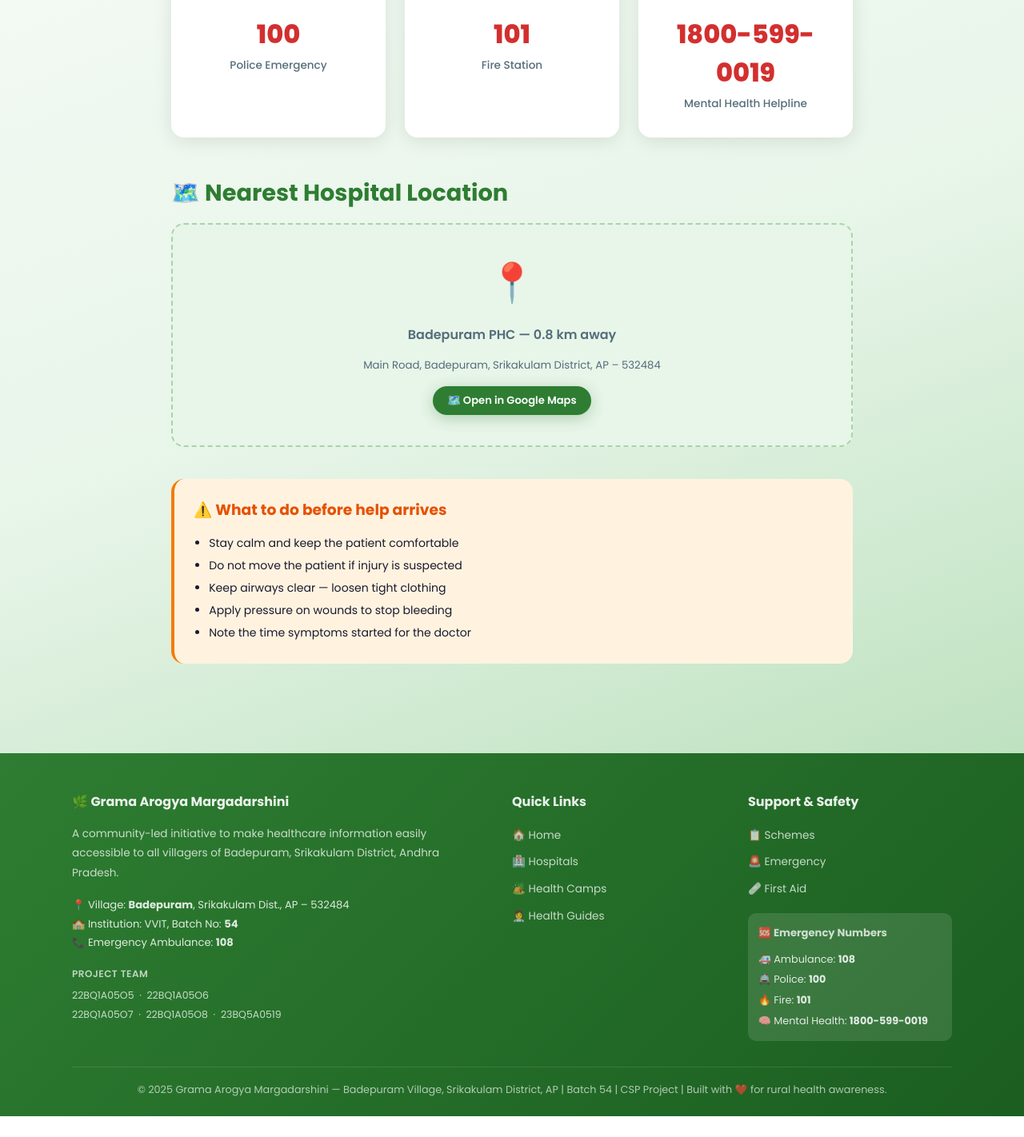
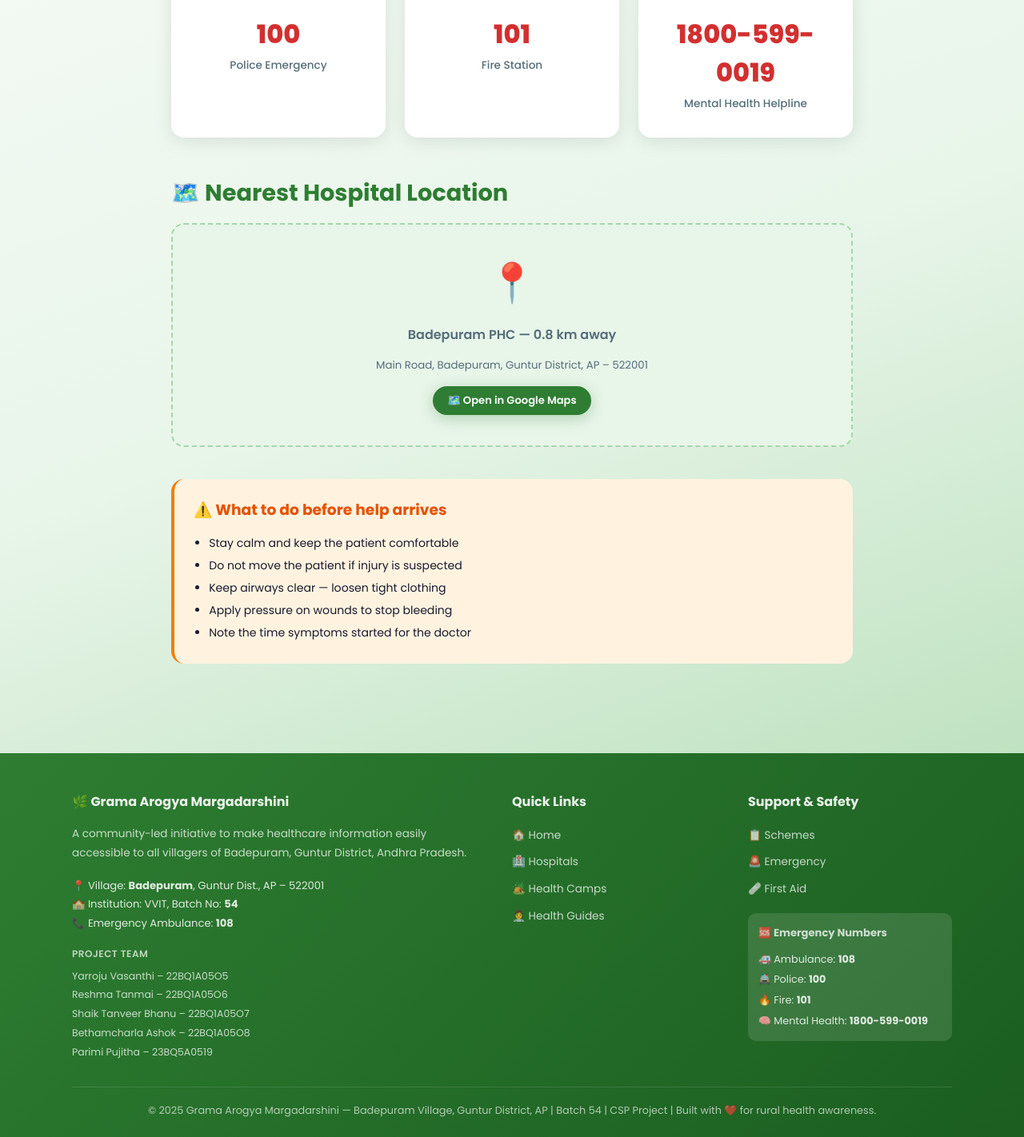
Before and after one commit to VasanthiYarroju/Grama_arogya_margadharshini, a React (Vite) app: page /emergency in a window 1280 px wide. Shown: the part 826-2248 px from the top of the page at 80% size. Before the commit the page ends 2222 px from the top, so only its background shows below. Built offline with nearby package versions, Linux system fonts and the light colour scheme.

Commit message:
Fix district to Guntur and add team member names to roll numbers

```diff
--- a/src/components/Footer.jsx
+++ b/src/components/Footer.jsx
@@ -10,15 +10,18 @@ export default function Footer() {
           <h4>🌿 {t('nav.logo')}</h4>
           <p>{t('footer.about')}</p>
           <p style={{ marginTop: '1rem', fontSize: '0.82rem', opacity: 0.85 }}>
-            📍 {t('footer.village')}: <strong>Badepuram</strong>, Srikakulam Dist., AP – 532484<br />
+            📍 {t('footer.village')}: <strong>Badepuram</strong>, Guntur Dist., AP – 522001<br />
             🏫 {t('footer.institution')}: VVIT, Batch No: <strong>54</strong><br />
             📞 {t('footer.emergency')}: <strong>108</strong>
           </p>
           <div style={{ marginTop: '1rem' }}>
             <p style={{ fontSize: '0.75rem', opacity: 0.7, marginBottom: '.3rem', fontWeight: 600, letterSpacing: '.5px', textTransform: 'uppercase' }}>{t('footer.team')}</p>
             <p style={{ fontSize: '0.78rem', opacity: 0.75, lineHeight: 1.9 }}>
-              22BQ1A05O5 &nbsp;·&nbsp; 22BQ1A05O6<br />
-              22BQ1A05O7 &nbsp;·&nbsp; 22BQ1A05O8 &nbsp;·&nbsp; 23BQ5A0519
+              Yarroju Vasanthi – 22BQ1A05O5<br />
+              Reshma Tanmai – 22BQ1A05O6<br />
+              Shaik Tanveer Bhanu – 22BQ1A05O7<br />
+              Bethamcharla Ashok – 22BQ1A05O8<br />
+              Parimi Pujitha – 23BQ5A0519
             </p>
           </div>
         </div>
--- a/src/i18n/translations.js
+++ b/src/i18n/translations.js
@@ -17,7 +17,7 @@ const translations = {
 
     // ── FOOTER ───────────────────────────────────────
     footer: {
-      about: 'A community-led initiative to make healthcare information easily accessible to all villagers of Badepuram, Srikakulam District, Andhra Pradesh.',
+      about: 'A community-led initiative to make healthcare information easily accessible to all villagers of Badepuram, Guntur District, Andhra Pradesh.',
       village: 'Village',
       institution: 'Institution',
       emergency: 'Emergency Ambulance',
@@ -29,12 +29,12 @@ const translations = {
       police: 'Police',
       fire: 'Fire',
       mental: 'Mental Health',
-      copy: '© 2025 Grama Arogya Margadarshini — Badepuram Village, Srikakulam District, AP | Batch 54 | CSP Project | Built with ❤️ for rural health awareness.',
+      copy: '© 2025 Grama Arogya Margadarshini — Badepuram Village, Guntur District, AP | Batch 54 | CSP Project | Built with ❤️ for rural health awareness.',
     },
 
     // ── HOME ─────────────────────────────────────────
     home: {
-      badge: 'Community Health Portal · Badepuram · Srikakulam Dist., AP',
+      badge: 'Community Health Portal · Badepuram · Guntur Dist., AP',
       heroTitle1: 'Grama Arogya',
       heroTitle2: ' Margadarshini',
       heroSub: 'Bridging the health information gap for every family in Badepuram.\nHospitals · Emergency · Schemes · ASHA Workers · Free Camps — all in one place.',
@@ -90,7 +90,7 @@ const translations = {
         { icon: '🆓', t: 'Completely Free', d: 'No charges, no registration needed ever' },
       ],
       emBannerTitle: '🚨 Medical Emergency?',
-      emBannerSub: 'Free ambulance available 24/7 across Srikakulam District. One tap to call.',
+      emBannerSub: 'Free ambulance available 24/7 across Guntur District. One tap to call.',
       emBannerBtn: '📞 Call 108 Now',
       services: [
         { icon: '🏥', title: 'Hospitals', desc: '4 nearby hospitals with timings, phone & directions.', to: '/hospitals' },
@@ -164,7 +164,7 @@ const translations = {
       tapSub: '24/7 emergency services for Badepuram village',
       mapTitle: '🗺️ Nearest Hospital Location',
       mapName: 'Badepuram PHC — 0.8 km away',
-      mapAddr: 'Main Road, Badepuram, Srikakulam District, AP – 532484',
+      mapAddr: 'Main Road, Badepuram, Guntur District, AP – 522001',
       mapBtn: '🗺️ Open in Google Maps',
       tipsTitle: '⚠️ What to do before help arrives',
       tips: [
@@ -253,7 +253,7 @@ const translations = {
     },
 
     footer: {
-      about: 'బాడేపురం, శ్రీకాకుళం జిల్లా, ఆంధ్రప్రదేశ్ గ్రామస్థులందరికీ ఆరోగ్య సమాచారాన్ని సులభంగా అందుబాటులోకి తీసుకొచ్చే ఒక సమాజ-నేతృత్వ చొరవ.',
+      about: 'బాడేపురం, గుంటూరు జిల్లా, ఆంధ్రప్రదేశ్ గ్రామస్థులందరికీ ఆరోగ్య సమాచారాన్ని సులభంగా అందుబాటులోకి తీసుకొచ్చే ఒక సమాజ-నేతృత్వ చొరవ.',
       village: 'గ్రామం',
       institution: 'సంస్థ',
       emergency: 'అత్యవసర అంబులెన్స్',
@@ -265,11 +265,11 @@ const translations = {
       police: 'పోలీసులు',
       fire: 'అగ్నిమాపక',
       mental: 'మానసిక ఆరోగ్యం',
-      copy: '© 2025 గ్రామ ఆరోగ్య మార్గదర్శిని — బాడేపురం గ్రామం, శ్రీకాకుళం జిల్లా, AP | బ్యాచ్ 54 | CSP ప్రాజెక్ట్ | గ్రామీణ ఆరోగ్య అవగాహన కోసం ❤️తో నిర్మించబడింది.',
+      copy: '© 2025 గ్రామ ఆరోగ్య మార్గదర్శిని — బాడేపురం గ్రామం, గుంటూరు జిల్లా, AP | బ్యాచ్ 54 | CSP ప్రాజెక్ట్ | గ్రామీణ ఆరోగ్య అవగాహన కోసం ❤️తో నిర్మించబడింది.',
     },
 
     home: {
-      badge: 'సమాజ ఆరోగ్య పోర్టల్ · బాడేపురం · శ్రీకాకుళం జిల్లా, AP',
+      badge: 'సమాజ ఆరోగ్య పోర్టల్ · బాడేపురం · గుంటూరు జిల్లా, AP',
       heroTitle1: 'గ్రామ ఆరోగ్య',
       heroTitle2: ' మార్గదర్శిని',
       heroSub: 'బాడేపురంలో ప్రతి కుటుంబానికి ఆరోగ్య సమాచార అంతరాన్ని పూడ్చడానికి.\nఆసుపత్రులు · అత్యవసర సేవలు · పథకాలు · ASHA కార్యకర్తలు · ఉచిత శిబిరాలు — అన్నీ ఒకే చోట.',
@@ -325,7 +325,7 @@ const translations = {
         { icon: '🆓', t: 'పూర్తిగా ఉచితం', d: 'రుసుమలు లేవు, నమోదు అవసరం లేదు' },
       ],
       emBannerTitle: '🚨 వైద్య అత్యవసర స్థితి?',
-      emBannerSub: 'శ్రీకాకుళం జిల్లాలో 24/7 ఉచిత అంబులెన్స్ అందుబాటులో ఉంది. కాల్ చేయడానికి ఒక్క నొక్కు.',
+      emBannerSub: 'గుంటూరు జిల్లాలో 24/7 ఉచిత అంబులెన్స్ అందుబాటులో ఉంది. కాల్ చేయడానికి ఒక్క నొక్కు.',
       emBannerBtn: '📞 108 కి కాల్ చేయండి',
       services: [
         { icon: '🏥', title: 'ఆసుపత్రులు', desc: 'సమయాలు, ఫోన్ & దిశలతో 4 సమీప ఆసుపత్రులు.', to: '/hospitals' },
@@ -394,7 +394,7 @@ const translations = {
       tapSub: 'బాడేపురం గ్రామానికి 24/7 అత్యవసర సేవలు',
       mapTitle: '🗺️ సమీప ఆసుపత్రి స్థానం',
       mapName: 'బాడేపురం PHC — 0.8 కి.మీ. దూరంలో',
-      mapAddr: 'మెయిన్ రోడ్, బాడేపురం, శ్రీకాకుళం జిల్లా, AP – 532484',
+      mapAddr: 'మెయిన్ రోడ్, బాడేపురం, గుంటూరు జిల్లా, AP – 522001',
       mapBtn: '🗺️ Google Maps లో తెరవండి',
       tipsTitle: '⚠️ సహాయం రాక ముందు ఏమి చేయాలి',
       tips: [
```
